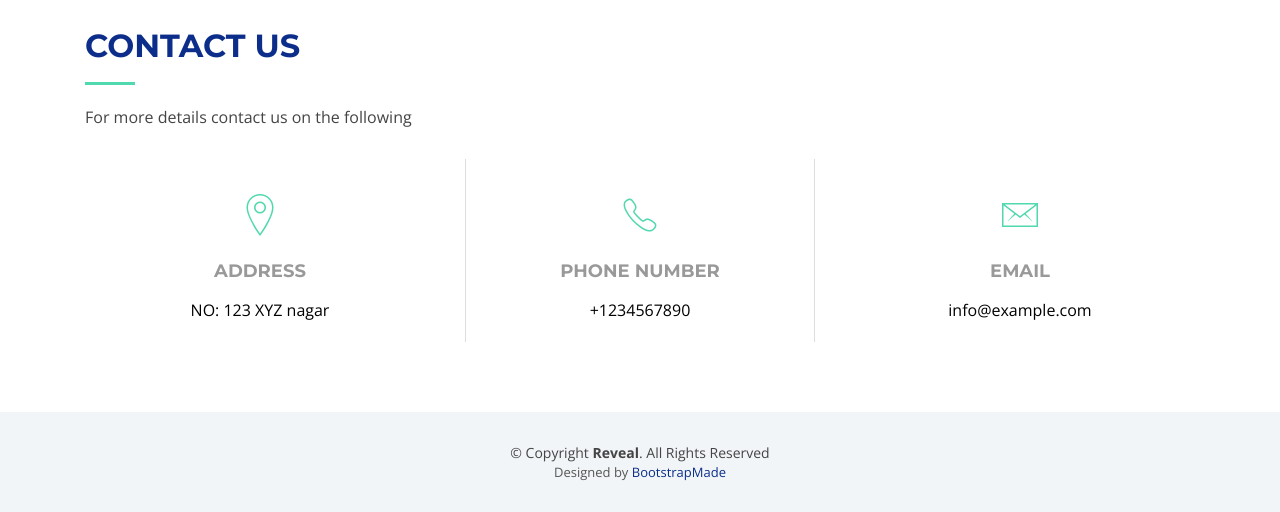
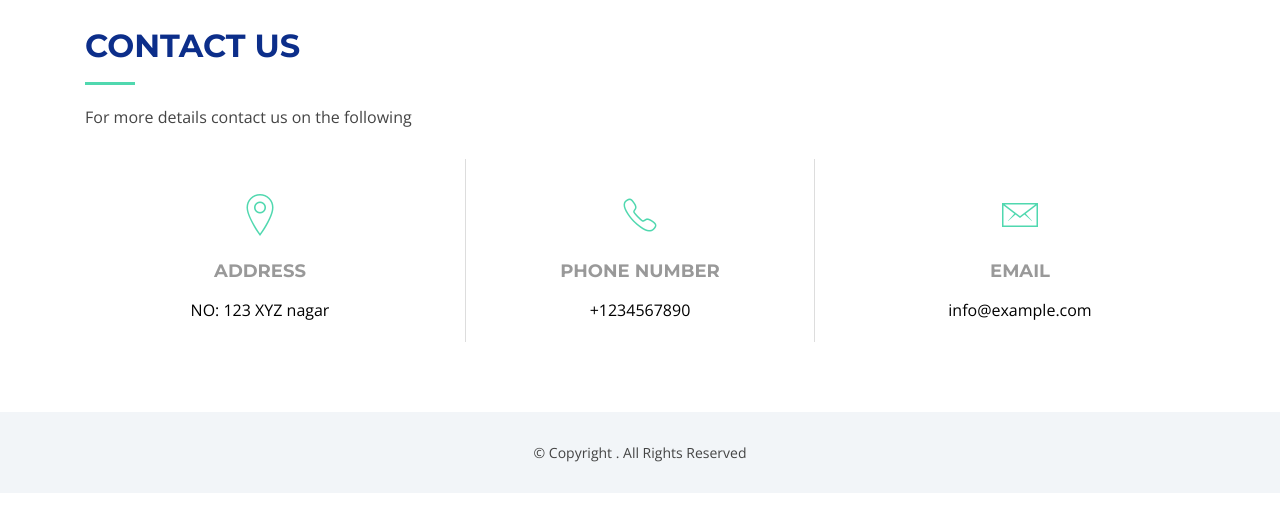
Before and after one commit to vijay-q/kalainayam.github.io, a plain HTML site: page index.html in a window 1280 px wide. Shown: the part 3568-4080 px from the top of the page. Drawn offline with nearby package versions, Linux system fonts and the light colour scheme; files whose address does not match are found by name.

Commit message:
footer changes

```diff
--- a/index.html
+++ b/index.html
@@ -520,7 +520,7 @@
   <footer id="footer">
     <div class="container">
       <div class="copyright">
-        &copy; Copyright <strong>Reveal</strong>. All Rights Reserved
+        &copy; Copyright <strong></strong>. All Rights Reserved
       </div>
       <div class="credits">
         <!--
@@ -529,7 +529,7 @@
           Licensing information: https://bootstrapmade.com/license/
           Purchase the pro version with working PHP/AJAX contact form: https://bootstrapmade.com/buy/?theme=Reveal
         -->
-        Designed by <a href="https://bootstrapmade.com/">BootstrapMade</a>
+        <!-- Designed by <a href="https://bootstrapmade.com/">BootstrapMade</a> -->
       </div>
     </div>
   </footer><!-- #footer -->
```
